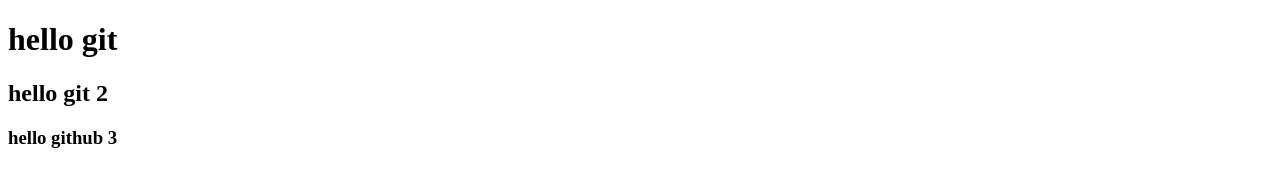
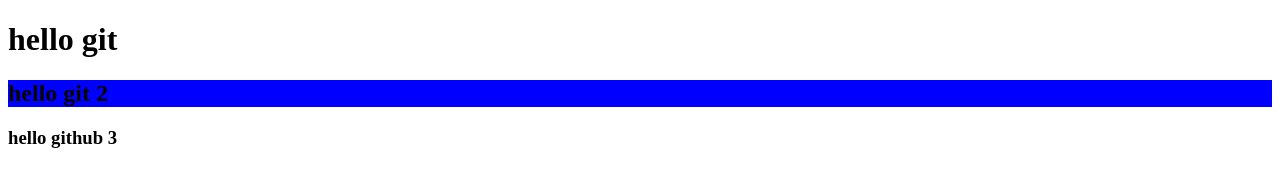
Before and after one commit to notilttoday/PR1, a plain HTML site: page index.html in a window 1280 px wide. Drawn offline with Linux system fonts and the light colour scheme.

Commit message:
Branch 2 commit

```diff
--- a/index.html
+++ b/index.html
@@ -8,7 +8,7 @@
         <h1>
             hello git
         </h1>
-        <h2>
+        <h2 style="background: blue;">
             hello git 2
         </h2>
         <h3>
```
